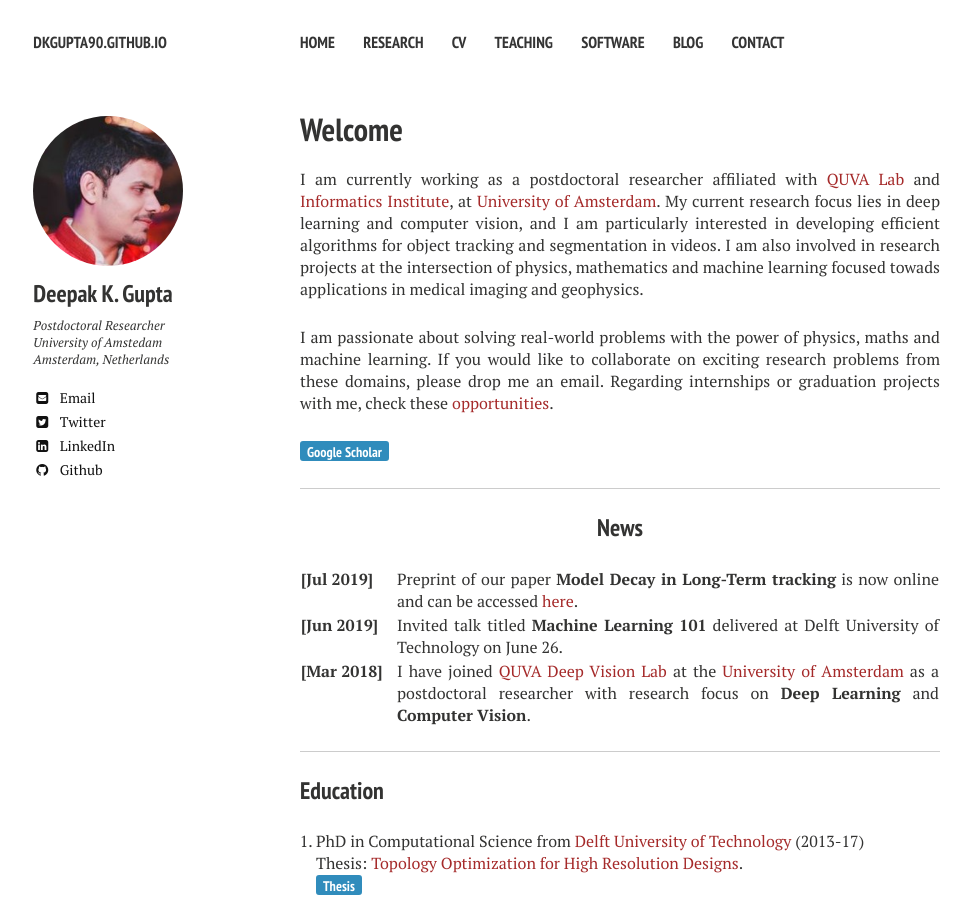
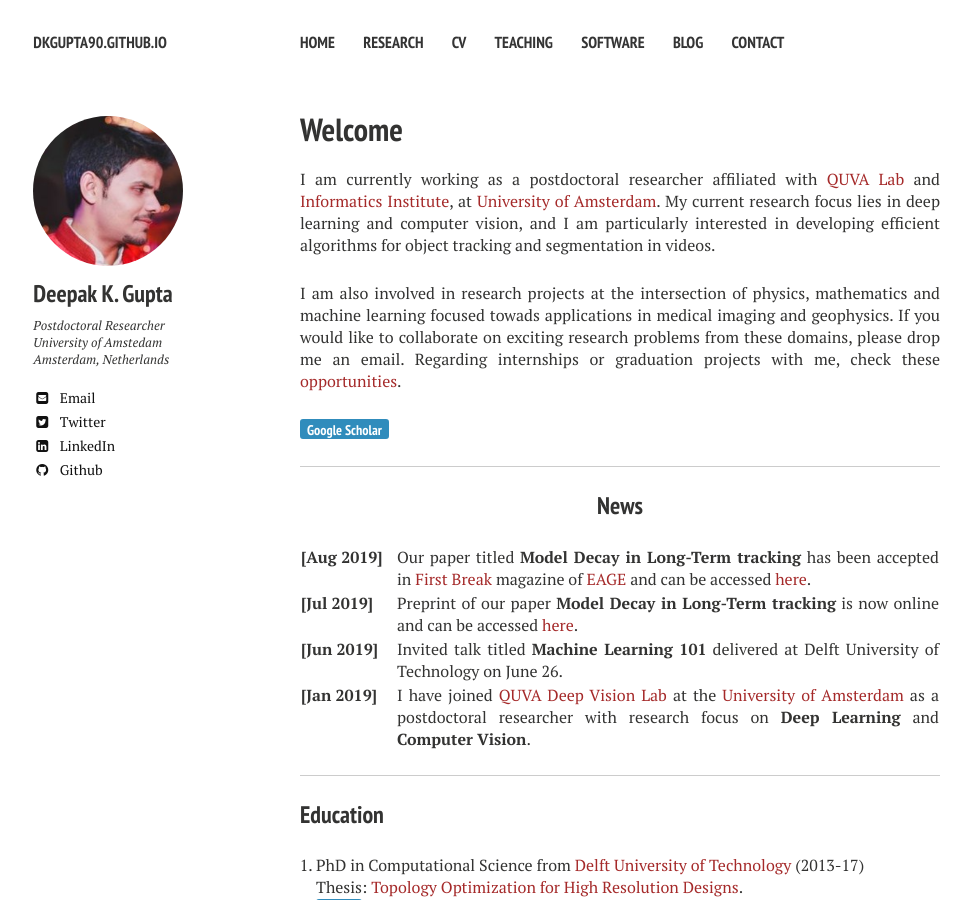
Before and after one commit to dkgupta90/dkgupta90.github.io, a Jekyll site: the page built from index.md, in a window 1280 px wide and 900 px high. Shown: the whole window, without its empty margins (20-991 px from the left). Built offline with Jekyll 4.4.1, drawn with Linux system fonts in a browser that asks for light colours; nearby versions of some CDN libraries.

Commit message:
added 01

```diff
--- a/index.md
+++ b/index.md
@@ -5,10 +5,9 @@ tags: [deepak, gupta, home, tud, uva, computational imaging, machine learning, s
 modified: 2014-08-08T20:53:07.573882-04:00
 comments: false
 ---
-I am currently working as a postdoctoral researcher affiliated with [QUVA Lab](https://ivi.fnwi.uva.nl/quva/) and [Informatics Institute](https://ivi.uva.nl/), at [University of Amsterdam](https://www.uva.nl/en). My current research focus lies in deep learning and computer vision, and I am particularly interested in developing efficient algorithms for object tracking and segmentation in videos. I am also involved in research projects at the intersection of physics, mathematics and machine learning focused towads applications in medical imaging and geophysics.
+I am currently working as a postdoctoral researcher affiliated with [QUVA Lab](https://ivi.fnwi.uva.nl/quva/) and [Informatics Institute](https://ivi.uva.nl/), at [University of Amsterdam](https://www.uva.nl/en). My current research focus lies in deep learning and computer vision, and I am particularly interested in developing efficient algorithms for object tracking and segmentation in videos.
 
-
-I am passionate about solving real-world problems with the power of physics, maths and machine learning. If you would like to collaborate on exciting research problems from these domains, please drop me an email. Regarding internships or graduation projects with me, check these [opportunities]().
+I am also involved in research projects at the intersection of physics, mathematics and machine learning focused towads applications in medical imaging and geophysics. If you would like to collaborate on exciting research problems from these domains, please drop me an email. Regarding internships or graduation projects with me, check these [opportunities]().
 
 [<button type="button" class="btn btn-info">Google Scholar</button>](https://scholar.google.co.in/citations?user=Nsxpe_kAAAAJ&hl=en)
 
@@ -19,6 +18,10 @@ I am passionate about solving real-world problems with the power of physics, mat
     <col width="15%">
     <col width="85%">
     <tr>
+        <td valign="top"><strong>[Aug 2019]</strong></td>
+        <td>Our paper titled <b>Model Decay in Long-Term tracking</b> has been accepted in <a href='http://fb.eage.org/'>First Break</a> magazine of <a href='https://www.eage.org/'>EAGE</a> and can be accessed <a href='http://fb.eage.org/publication/content?id=99087'>here</a>.</td>
+    </tr>
+    <tr>
         <td valign="top"><strong>[Jul 2019]</strong></td>
         <td>Preprint of our paper <b>Model Decay in Long-Term tracking</b> is now online and can be accessed <a href='https://arxiv.org/abs/1908.01603'>here</a>.</td>
     </tr>
@@ -27,7 +30,7 @@ I am passionate about solving real-world problems with the power of physics, mat
         <td>Invited talk titled <strong>Machine Learning 101</strong> delivered at Delft University of Technology on June 26.</td>
     </tr>
     <tr>
-        <td valign="top"><strong>[Mar 2018]</strong></td>
+        <td valign="top"><strong>[Jan 2019]</strong></td>
         <td>I have joined <a href='https://ivi.fnwi.uva.nl/quva/'>QUVA Deep Vision Lab</a> at the <a href='https://www.uva.nl/'>University of Amsterdam</a> as a postdoctoral researcher with research focus on <b>Deep Learning</b> and <b>Computer Vision</b>.</td>
     </tr>
 </table>
```
